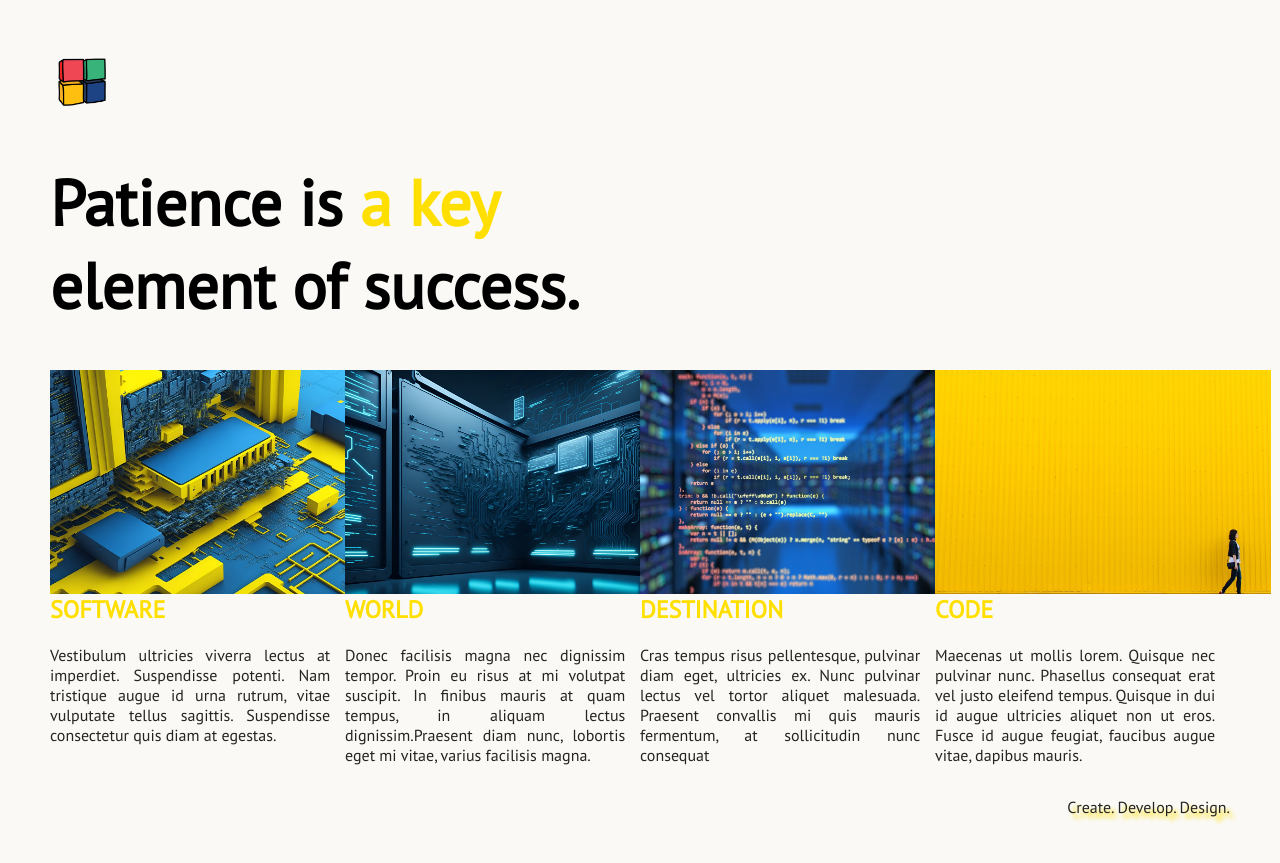
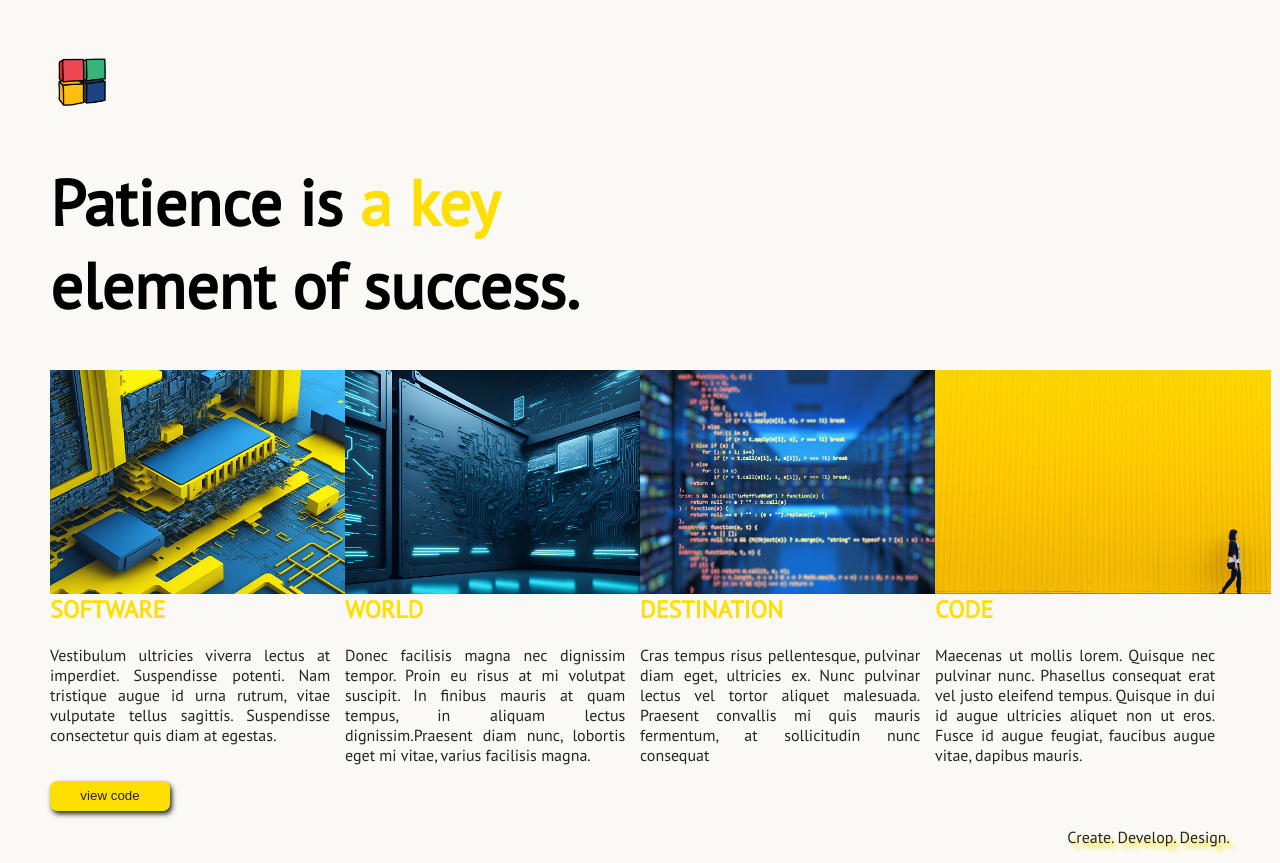
Before and after one commit to ozgeonline/Responsive_Website_with_HTML_CSS, a plain HTML site: page index.html in a window 1280 px wide. Before the commit the page ends 833 px from the top, so only its background shows below. Drawn offline with Linux system fonts and the light colour scheme.

Commit message:
connection

```diff
--- a/index.html
+++ b/index.html
@@ -69,6 +69,10 @@
       </div>
     </div>
 
+    <a href="https://github.com/ozgeonline/Responsive_Website_with_HTML_CSS">
+      <button class="btn-code">view code</button>
+    </a>
+
     <footer>
       <p>Create. Develop. Design.</p>
     </footer>
--- a/style.css
+++ b/style.css
@@ -24,6 +24,18 @@ h1 {
 .card-title {
   text-transform: uppercase;
 }
+.btn-code{
+  width: 15vh;
+  height: 30px;
+  border-radius: 7px;
+  border: none;
+  background-color: #ffdf00;
+  color: #252422;
+  text-align: center;
+  box-shadow: 2px 3px 5px #252422;
+  cursor: pointer;
+}
+
 
 @media (min-width: 1200px) {
   .icon {
```
